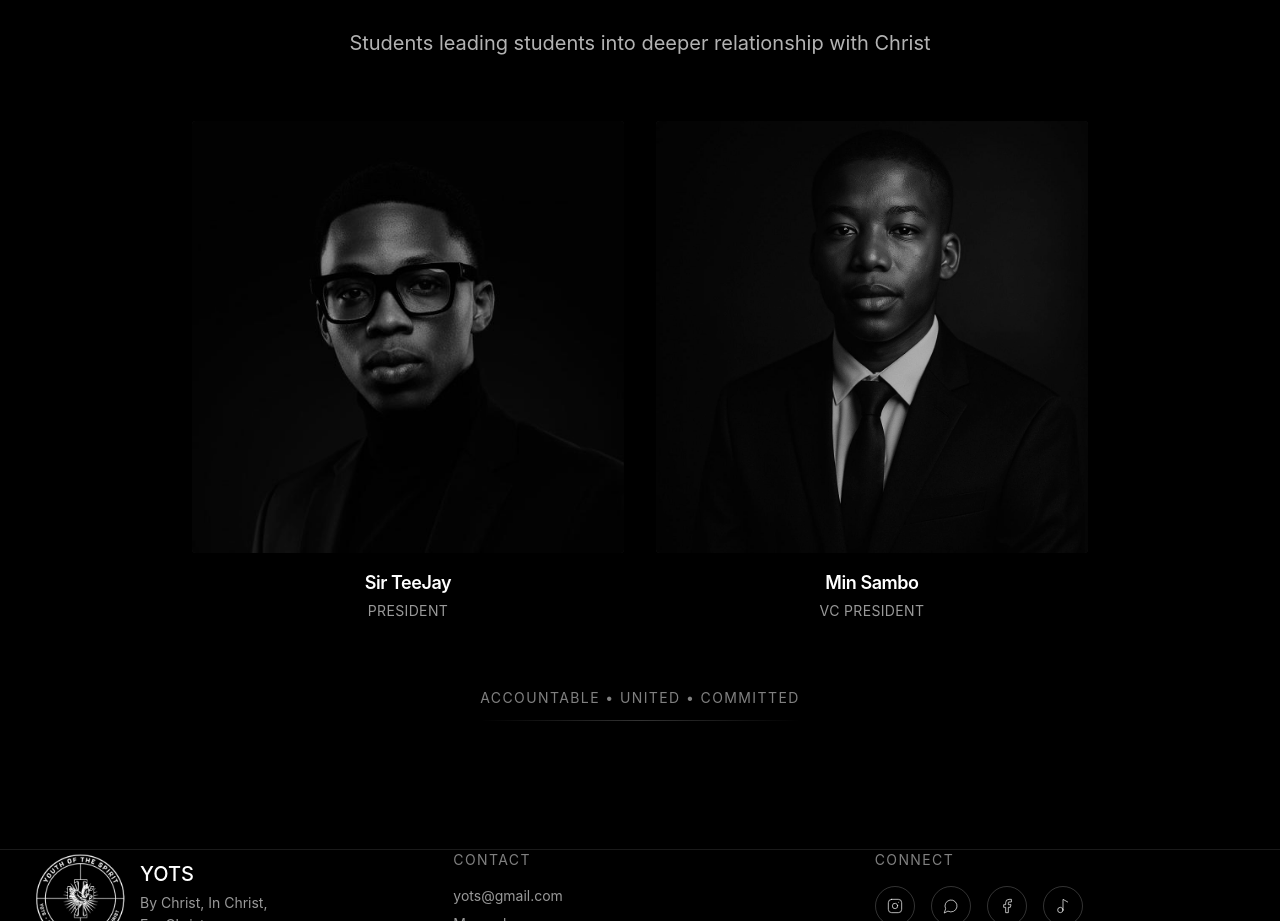
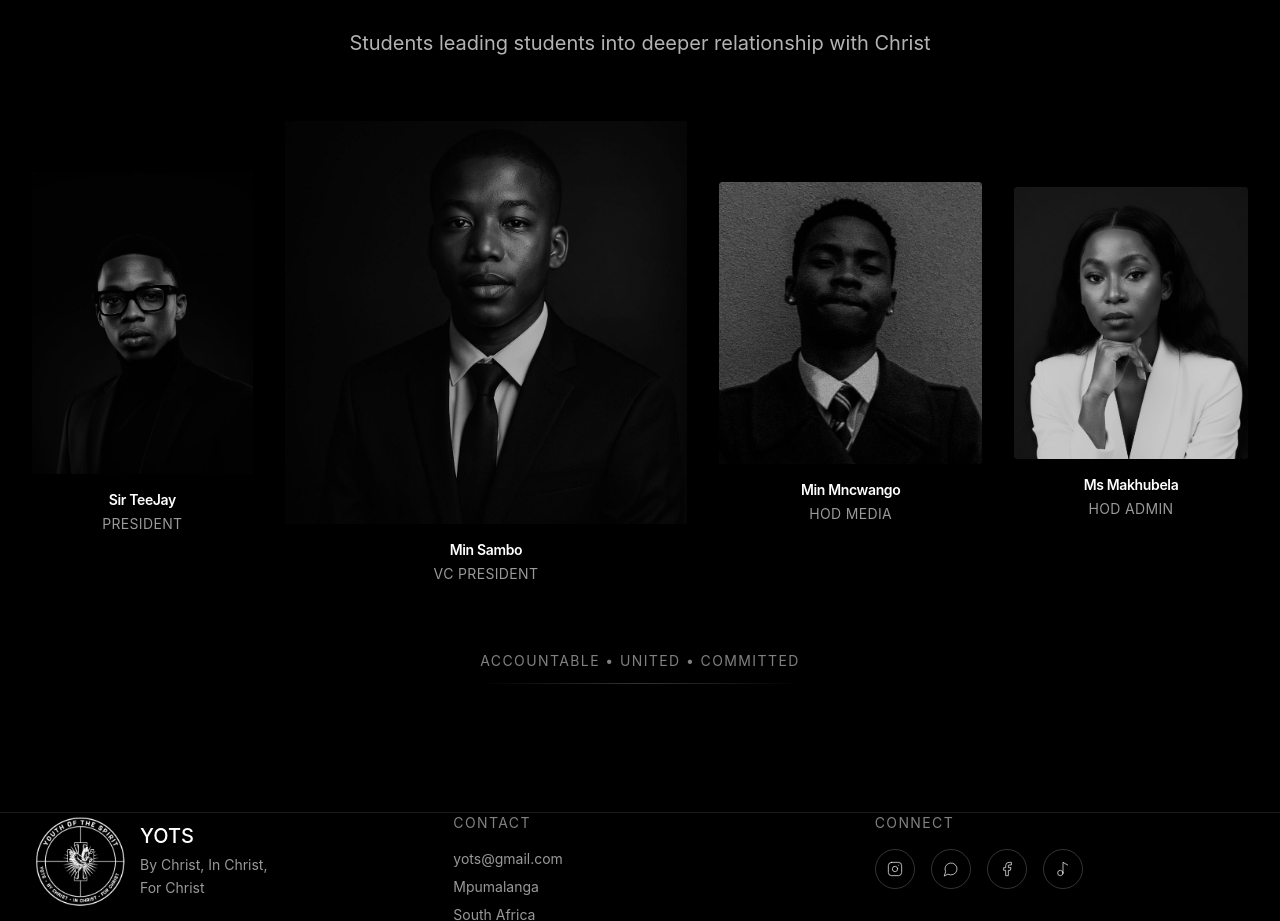
Before and after one commit to teejaynasdaq/YOTS, a React (Vite) app: page / in a window 1280 px wide. Shown: the part 6574-7495 px from the top of the page. Built offline with nearby package versions, Linux system fonts and the light colour scheme.

Commit message:
Add new team members and update layout styles

```diff
--- a/src/components/TeamSection.tsx
+++ b/src/components/TeamSection.tsx
@@ -1,6 +1,8 @@
 import { ImageWithFallback } from './figma/ImageWithFallback';
 import thapeloImg from '../assets/teejay.jpeg';
 import sirsbuImg from '../assets/sirsbu.jpeg';
+import sirsisImg from '../assets/sirsis.jpeg';
+import minlefaImg from '../assets/minlefa.jpeg';
 
 export default function TeamSection() {
   const team = [
@@ -13,6 +15,16 @@ export default function TeamSection() {
       name: "Min Sambo",
       role: "VC President",
       image: sirsbuImg,
+    },
+    {
+      name: "Min Mncwango",
+      role: "HOD Media",
+      image: sirsisImg,
+    },
+      {
+      name: "Ms Makhubela",
+      role: "HOD Admin",
+      image: minlefaImg,
     },
   ];
 
@@ -30,15 +42,15 @@ export default function TeamSection() {
           </p>
         </div>
 
-        {/* Team Grid – same style as reference */}
-        <div className="grid grid-cols-2 md:grid-cols-2 lg:grid-cols-4 gap-6 md:gap-8 max-w-4xl mx-auto justify-items-center">
+        {/* Team Row */}
+        <div className="flex justify-center items-center gap-6 md:gap-8">
           {team.map((member, index) => (
             <div
               key={index}
-              className="group"
+              className="group text-center"
             >
               {/* Image */}
-              <div className="relative aspect-square mb-4 overflow-hidden rounded-sm bg-[#1a1a1a]">
+              <div className="relative w-40 h-40 mb-4 overflow-hidden rounded-sm bg-[#1a1a1a]">
                 <ImageWithFallback
                   src={member.image}
                   alt={member.name}
@@ -48,14 +60,12 @@ export default function TeamSection() {
               </div>
 
               {/* Info */}
-              <div className="text-center">
-                <h3 className="text-base md:text-lg font-semibold text-white mb-1 tracking-tight">
+              <h3 className="text-sm md:text-base font-semibold text-white mb-1 tracking-tight">
                 {member.name}
               </h3>
               <p className="text-xs md:text-sm text-white/60 uppercase tracking-wide">
                 {member.role}
               </p>
-              </div>
             </div>
           ))}
         </div>
```
Lines whose indentation alone changed are shown as unchanged.
